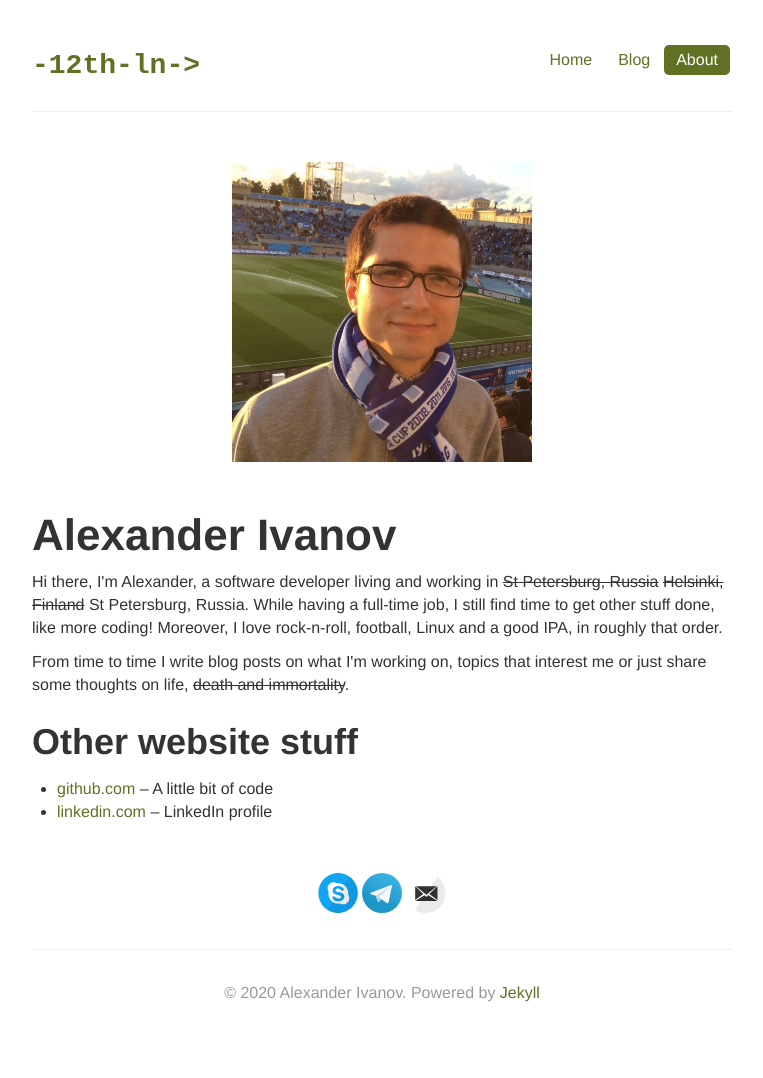
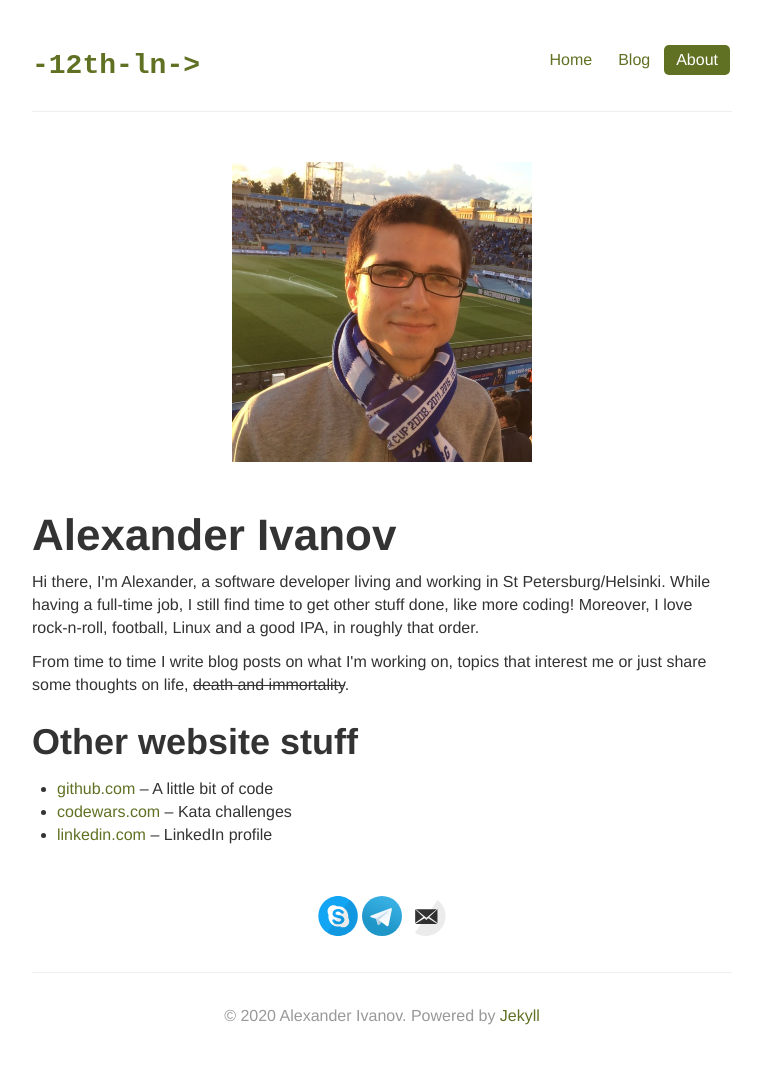
Before and after one commit to sashasyedin/twelfthlane.net, a Jekyll site: the page built from about.md, in a window 1280 px wide. Shown: the whole page, without its empty margins (258-1021 px from the left). Built offline with Jekyll 4.4.1, drawn with Linux system fonts in a browser that asks for light colours; before the commit the page ends 1055 px from its top, so only the background shows below that.

Commit message:
Update about.md

```diff
--- a/about.md
+++ b/about.md
@@ -8,7 +8,7 @@ title: About Me
 
 <div class="row-fluid">
 	<p>
-		Hi there, I'm Alexander, a software developer living and working in <s>St Petersburg, Russia</s> <s>Helsinki, Finland</s> St Petersburg, Russia.
+		Hi there, I'm Alexander, a software developer living and working in St Petersburg/Helsinki.
 		While having a full-time job, I still find time to get other stuff done, like more coding!
 		Moreover, I love rock-n-roll, football, Linux and a good IPA, in roughly that order.
 	</p>
@@ -20,6 +20,7 @@ title: About Me
 ## Other website stuff
 
 * [github.com](https://github.com/sashasyedin) – A little bit of code
+* [codewars.com](https://codewars.com/users/sashasyedin) – Kata challenges
 * [linkedin.com](https://linkedin.com/in/sashasyedin) – LinkedIn profile
 
 <div class="contacts">
```
